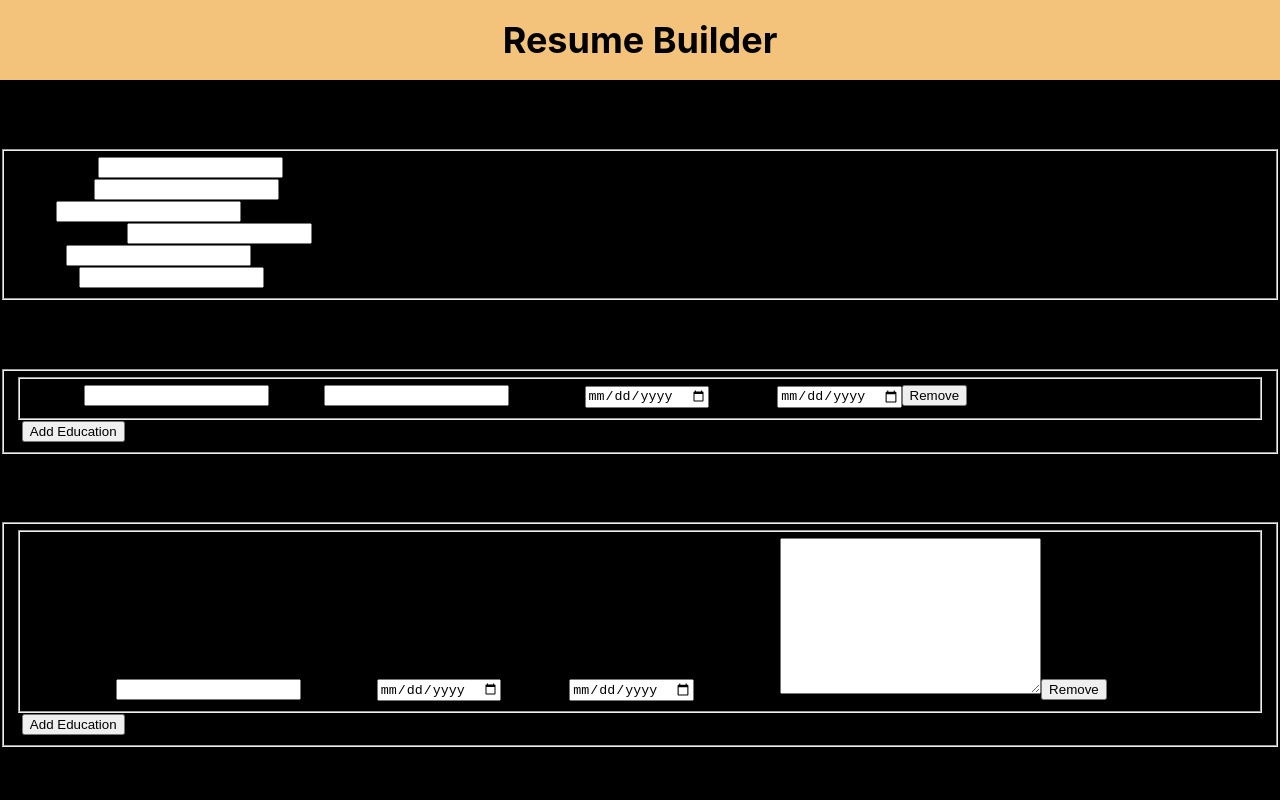
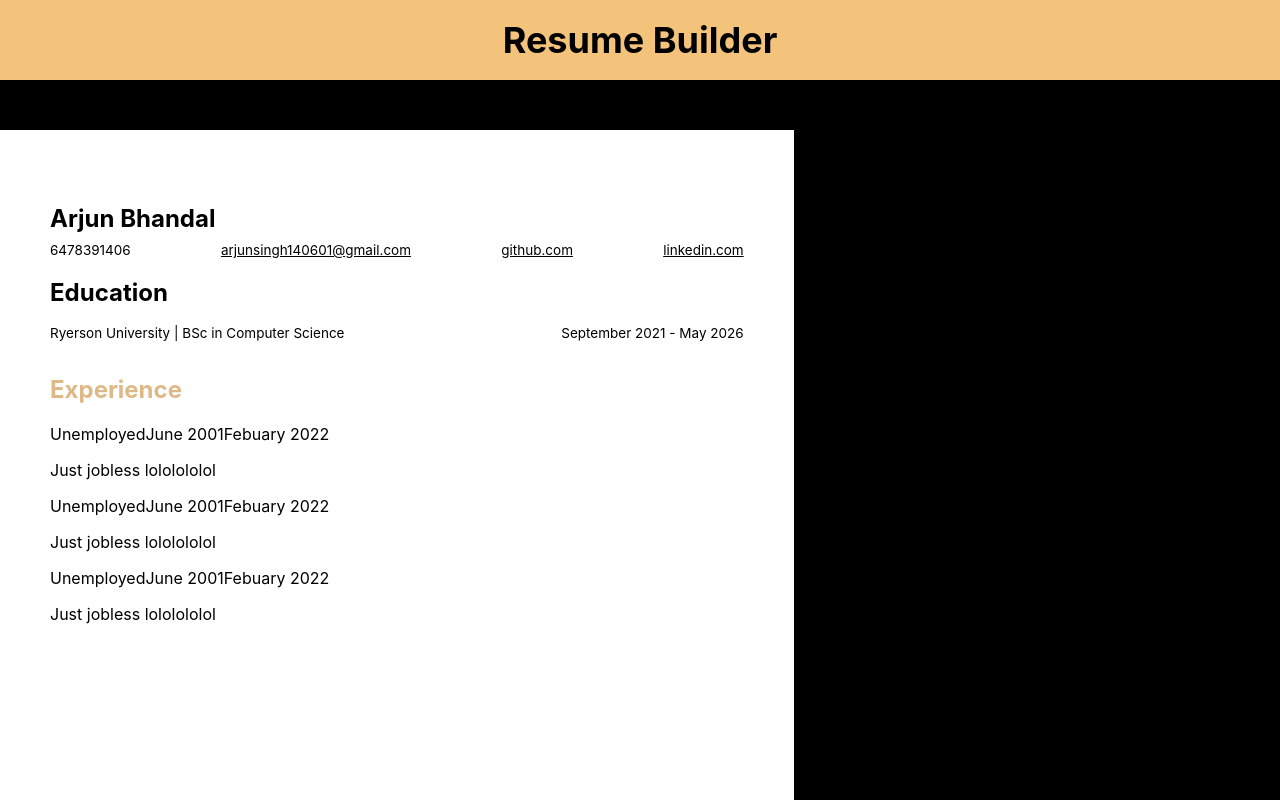
Before and after one commit to arjunsingh14/resume-builder, a React (Create React App) app in the folder app/: page / in a window 1280 px wide. Shown: the top 800 px of the page. Built offline with nearby package versions, Linux system fonts and the light colour scheme.

Commit message:
All from fields update on change, can add edu and exp

```diff
--- a/app/src/components/Education.js
+++ b/app/src/components/Education.js
@@ -1,11 +1,13 @@
 import React from "react";
+import "./styles/Education.css";
 
 const Education = ({ inputList, handleChange, add, remove }) => {
   return (
-    <fieldset>
+    <fieldset className="education">
       {inputList.map((input, index) => {
         return (
-          <fieldset key={index}>
+          <div className="education-form" key={index}>
+            <div>
               <label htmlFor="schoolName">School</label>
               <input
                 type="text"
@@ -14,6 +16,8 @@ const Education = ({ inputList, handleChange, add, remove }) => {
                 value={input.schoolName}
                 onChange={(e) => handleChange(e, index)}
               />
+            </div>
+            <div>
               <label htmlFor="degree">Degree</label>
               <input
                 type="text"
@@ -22,6 +26,8 @@ const Education = ({ inputList, handleChange, add, remove }) => {
                 value={input.degree}
                 onChange={(e) => handleChange(e, index)}
               />
+            </div>
+            <div>
               <label htmlFor="startDate">Start Date</label>
               <input
                 type="date"
@@ -30,6 +36,8 @@ const Education = ({ inputList, handleChange, add, remove }) => {
                 value={input.startDate}
                 onChange={(e) => handleChange(e, index)}
               />
+            </div>
+            <div>
               <label htmlFor="endDate">End Date</label>
               <input
                 type="date"
@@ -38,11 +46,16 @@ const Education = ({ inputList, handleChange, add, remove }) => {
                 value={input.endDate}
                 onChange={(e) => handleChange(e, index)}
               />
-            <button type="button" onClick={() => remove(index)}>Remove</button>
-          </fieldset>
+            </div>
+            <button className="remove" type="button" onClick={() => remove(index)}>
+              Remove
+            </button>
+          </div>
         );
       })}
-      )<button type="button" onClick={() => add()}>Add Education</button>
+      <button type="button" onClick={() => add()}>
+        Add Education
+      </button>
     </fieldset>
   );
 };
--- a/app/src/components/Experience.js
+++ b/app/src/components/Experience.js
@@ -1,11 +1,12 @@
 import React from "react";
+import "./styles/Experience.css";
 
 const Experience = ({ inputList, handleChange, add, remove }) => {
   return (
     <fieldset>
       {inputList.map((input, index) => {
         return (
-          <fieldset key={index}>
+          <div className="experience" key={index}>
             <label htmlFor="experience">experience</label>
             <input
               type="text"
@@ -42,7 +43,7 @@ const Experience = ({ inputList, handleChange, add, remove }) => {
             <button type="button" onClick={() => remove(index)}>
               Remove
             </button>
-          </fieldset>
+          </div>
         );
       })}
       )
--- a/app/src/components/Forms.js
+++ b/app/src/components/Forms.js
@@ -1,16 +1,47 @@
 import React from "react";
 import { useState } from "react";
-import "./styles/Form.css";
 import Personal from "./Personal";
 import Education from "./Education";
 import Experience from "./Experience";
+import Generate from "./Generate";
 const Forms = () => {
+  const [generate, setGenerate] = useState(true);
+  const [personal, setPersonal] = useState({
+    firstName: "Arjun",
+    lastName: "Bhandal",
+    linkedin: "linkedin.com",
+    github: "github.com",
+    number: "6478391406",
+    email: "arjunsingh140601@gmail.com",
+  });
   const [educationList, setEducation] = useState([
-    { schoolName: "", degree: "", startDate: "", endDate: "" },
+    { schoolName: "Ryerson University", degree: "BSc in Computer Science", startDate: "September 2021", endDate: "May 2026" },
   ]);
   const [experienceList, setExperience] = useState([
-    { experience: "", startDate: "", endDate: "", description: "" },
+    {
+      experience: "Unemployed",
+      startDate: "June 2001",
+      endDate: "Febuary 2022",
+      description: "Just jobless lololololol",
+    },
+    {
+      experience: "Unemployed",
+      startDate: "June 2001",
+      endDate: "Febuary 2022",
+      description: "Just jobless lololololol",
+    },
+    {
+      experience: "Unemployed",
+      startDate: "June 2001",
+      endDate: "Febuary 2022",
+      description: "Just jobless lololololol",
+    },
   ]);
+  const handlePersonalChange = (e) => {
+    const personalTemp = { ...personal };
+    personalTemp[e.target.name] = e.target.value;
+    setPersonal(personalTemp);
+  };
   const handeEducationChange = (e, i) => {
     const list = [...educationList];
     list[i][e.target.name] = e.target.value;
@@ -51,13 +82,22 @@ const Forms = () => {
       setExperience(list);
     }
   };
+
+  const handleSubmit = (e) => {
+    e.preventDefault();
+    setGenerate(!generate);
+    console.log(generate);
+  };
+
   return (
-    <form>
-      <section>
+    <div>
+      {!generate && (
+        <form onSubmit={(e) => handleSubmit(e)}>
+          <section className="personal-sect">
             <h2>Personal Information</h2>
-        <Personal />
+            <Personal {...personal} onChange={handlePersonalChange}/>
           </section>
-      <section>
+          <section className="edu-sect">
             <h2>Education</h2>
             <Education
               inputList={educationList}
@@ -75,7 +115,21 @@ const Forms = () => {
               remove={removeExperience}
             />
           </section>
+          <button>Submit</button>
+          {generate && (
+            <Generate Education={educationList} Experience={experienceList} />
+          )}
         </form>
+      )}
+      {generate && (
+        <Generate
+          personal={personal}
+          education={educationList}
+          experience={experienceList}
+          submit={handleSubmit}
+        />
+      )}
+    </div>
   );
 };
 
--- /dev/null
+++ b/app/src/components/Generate.js
@@ -0,0 +1,46 @@
+import React from "react";
+import './styles/Generate.css'
+const Generate = ({ education, experience, personal }) => {
+  const { firstName, lastName, linkedin, github, number, email } = personal;
+  return (
+    <article className="resume">
+      <section className="personal-display">
+        <h1 className="first-last-name">
+          {firstName} {lastName}
+        </h1>
+        <div className="contacts">
+          <span className="contact">{number}</span>
+          <span className="contact web">{email}</span>
+          <span className="contact web">{github}</span>
+          <span className="contact web">{linkedin}</span>
+        </div>
+      </section>
+      <section className="education-display">
+        <h2>Education</h2>
+        {education.map((edu, index) => {
+          return (
+            <div>
+              <p>{edu.schoolName} | {edu.degree}</p>
+              <p>{edu.startDate} - {edu.endDate}</p>
+            </div>
+          );
+        })}
+      </section>
+      <section>
+        <h2>Experience</h2>
+        {experience.map((exp, index) => {
+          return (
+            <div>
+              <span>{exp.experience}</span>
+              <span>{exp.startDate}</span>
+              <span>{exp.endDate}</span>
+              <p>{exp.description}</p>
+            </div>
+          );
+        })}
+      </section>
+    </article>
+  );
+};
+
+export default Generate;
--- a/app/src/components/Personal.js
+++ b/app/src/components/Personal.js
@@ -1,31 +1,62 @@
 import React from "react";
+import './styles/Personal.css'
 
-const Personal = () => {
+const Personal = ({onChange}) => {
   return (
-    <fieldset>
+    <fieldset className="personal-info">
       <div className="firstname">
         <label htmlFor="firstName">First Name</label>
-        <input type="text" id="firstName" name="firstName" />
+        <input
+          type="text"
+          id="firstName"
+          name="firstName"
+          onChange={(e) => onChange(e)}
+        />
       </div>
       <div className="lastname">
         <label htmlFor="lastName">Last name</label>
-        <input type="text" id="lastName" name="lastName" />
+        <input
+          type="text"
+          id="lastName"
+          name="lastName"
+          onChange={(e) => onChange(e)}
+        />
       </div>
       <div>
         <label htmlFor="email">Email</label>
-        <input type="email" id="email" name="email" />
+        <input
+          type="email"
+          id="email"
+          name="email"
+          onChange={(e) => onChange(e)}
+        />
       </div>
       <div>
         <label htmlFor="phoneNumber">Phone number</label>
-        <input type="text" id="phoneNumber" name="phoneNumber" />
+        <input
+          type="text"
+          id="phoneNumber"
+          name="number"
+          onChange={(e) => onChange(e)}
+        />
       </div>
       <div>
         <label htmlFor="github">Github</label>
-        <input type="text" id="github" name="github" />
+        <input
+          type="text"
+          id="github"
+          name="github"
+          onChange={(e) => onChange(e)}
+        />
       </div>
       <div>
         <label htmlFor="linkedin">Linkedin</label>
-        <input type="text" id="linkedin" name="linkedin" />
+        <input
+          type="text"
+          id="linkedin"
+          name="linkedin"
+          onChange={(e) => onChange(e)}
+        />
       </div>
     </fieldset>
   );
--- a/app/src/components/styles/Education.css
+++ b/app/src/components/styles/Education.css
@@ -0,0 +1,36 @@
+
+.edu-sect {
+   color:burlywood
+}
+.education {
+    border: solid;
+    border-color: burlywood;
+    display: flex;
+    flex-direction: column;
+}
+
+.education-form {
+    padding: 10px 5px;
+    display: grid;
+    grid-template-columns: repeat(2, 1fr);
+    grid-template-rows: repeat(2, 1fr);
+    grid-auto-rows: auto;
+}
+.education-form>button {
+    grid-column: 1 / 3;
+    font-family: 'Times New Roman', Times, serif;
+    font-size: 16px;
+    padding-top: 5px;
+    padding-bottom: 5px;
+    background: burlywood;
+    border-radius: 7px;
+    color: cornsilk;
+}
+div.education-form>div {
+    display: flex;
+    flex-direction: column;
+}
+div.education-form>div * {
+    display: block;
+    margin: 4px;
+}
--- a/app/src/components/styles/Experience.css
+++ b/app/src/components/styles/Experience.css
@@ -0,0 +1,13 @@
+h2, label {
+    color: burlywood;
+}
+
+.experience {
+    display: flex;
+    flex-direction: column;
+    align-content: space-between;
+}
+
+.experience>div {
+    color: burlywood;
+}
--- /dev/null
+++ b/app/src/components/styles/Generate.css
@@ -0,0 +1,36 @@
+.resume {
+    box-sizing: border-box;
+    width: 210mm;
+    height: 297mm;
+    background-color: white;
+    padding: 50px;
+    margin-top: 50px;
+}
+
+.first-last-name {
+    font-size: 24px;
+}
+.contacts {
+    margin-top:-15px;
+    display: flex;
+    justify-content: space-between;
+}
+.contact {
+    font-size: 13.5px;
+}
+
+.web {
+    text-decoration: underline;
+}
+
+
+.education-display>h2 {
+    color: black;
+}
+
+.education-display>div {
+    display: flex;
+    justify-content: space-between;
+    font-size: 13.5px;
+    margin-top: -15px;
+}
--- /dev/null
+++ b/app/src/components/styles/Personal.css
@@ -0,0 +1,19 @@
+.personal-sect>h2 {
+    color: burlywood;
+}
+.personal-info {
+    display: grid;
+    grid-template-columns: repeat(2, 1fr);
+}
+
+.personal-info>div {
+    color: burlywood;
+    display: flex;
+    flex-direction: column;
+    align-items: center;
+    margin: 7px;
+}
+
+.personal-info>div>input {
+    width: 300px;
+}
```
Also changed, not shown: app/src/components/styles/Form.css (deleted). Lines whose indentation alone changed are shown as unchanged.
